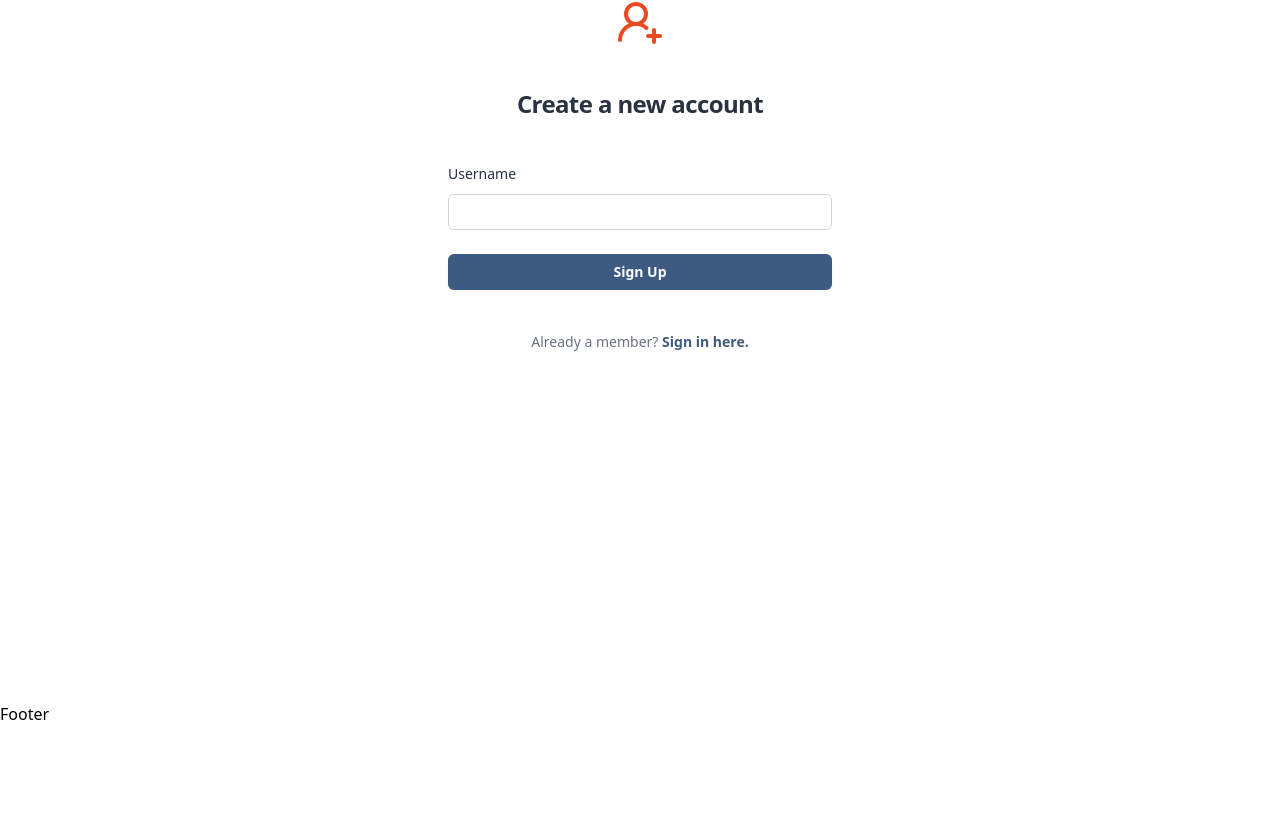
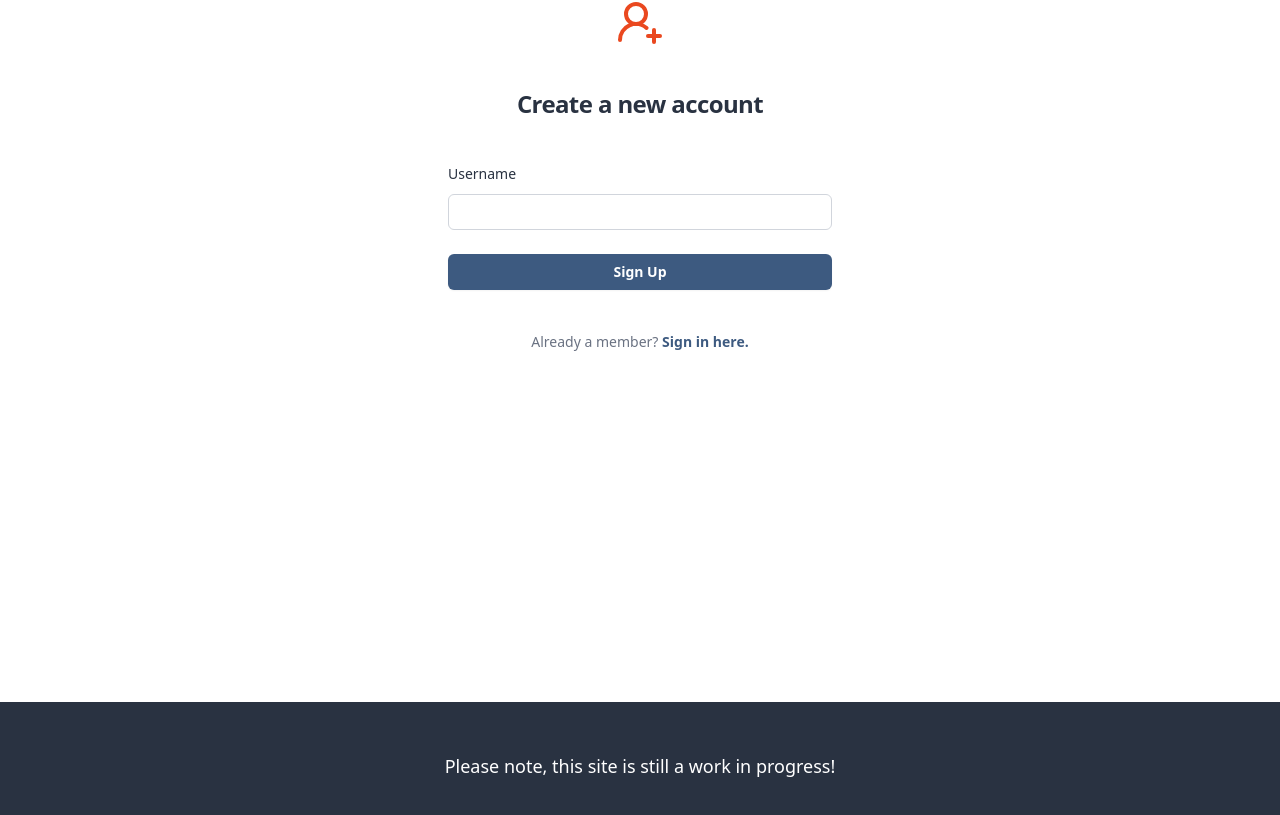
Before and after one commit to zsolt-wvdrppr/nc-news-frontend, a React (Vite) app: page /signup in a window 1280 px wide. Shown: the part 295-1110 px from the top of the page. Before the commit the page ends 1021 px from the top, so only its background shows below. Built offline with nearby package versions, Linux system fonts and the light colour scheme.

Commit message:
Improve footer and 404 page

```diff
--- a/src/components/Footer.tsx
+++ b/src/components/Footer.tsx
@@ -1,8 +1,10 @@
 export function Footer() {
   return (
-    <>
-      <p>Footer</p>
-    </>
+    <div className="w-full h-32 bg-c-jetblack text-white text-center flex justify-center items-center">
+      <p className="text-lg">
+        Please note, this site is still a work in progress!
+      </p>
+    </div>
   );
 }
 
--- a/src/components/layout/NotFound.tsx
+++ b/src/components/layout/NotFound.tsx
@@ -1,9 +1,9 @@
 export function NotFound() {
   return (
-    <>
-      <h1>NotFound</h1>
-      <p>Page not found!</p>
-    </>
+    <div className="h-full w-full text-center flex flex-col gap-5">
+      <h1 className="text-c-jetblack">Opps, this page doesn't exist</h1>
+      <p className="text-lg text-c-duskblue">Page not found! 404</p>
+    </div>
   );
 }
 
```
